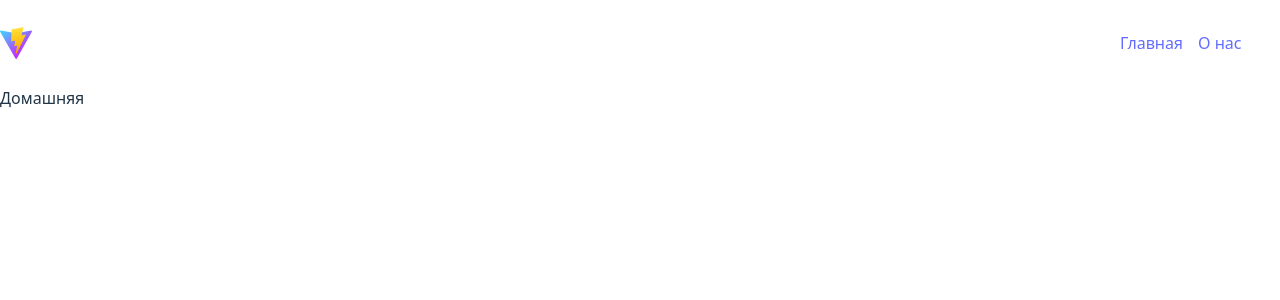
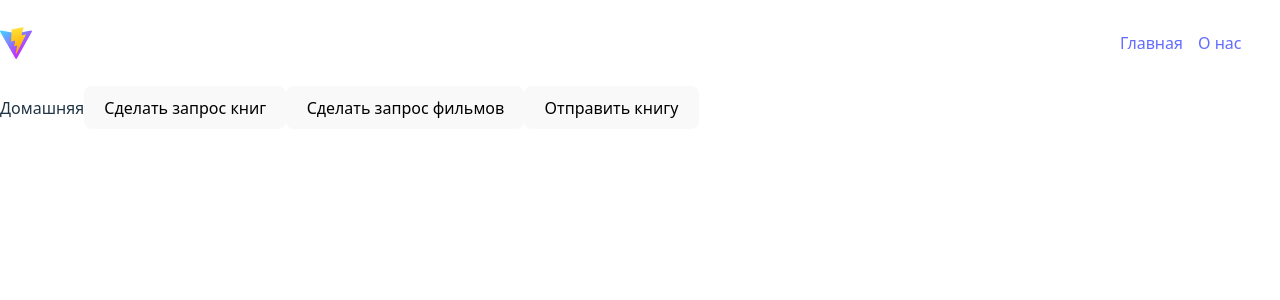
Before and after one commit to ni4egonepridumal/crct_project, a React (Vite) app in the folder new_project/my_project/: page / in a window 1280 px wide. Shown: the top 300 px of the page. Built offline with nearby package versions, Linux system fonts and the light colour scheme.

Commit message:
после занятия с запросами post get

```diff
--- a/new_project/my_project/package.json
+++ b/new_project/my_project/package.json
@@ -10,6 +10,7 @@
     "preview": "vite preview"
   },
   "dependencies": {
+    "axios": "^1.12.2",
     "react": "^19.1.1",
     "react-dom": "^19.1.1",
     "react-hook-form": "^7.65.0",
--- a/new_project/my_project/src/App.jsx
+++ b/new_project/my_project/src/App.jsx
@@ -1,6 +1,22 @@
+import { useState, useEffect } from "react";
 import { Outlet } from "react-router";
 import { Header } from "./components/header/Header";
+import { useNavigate } from "react-router";
 function App() {
+  const navigate = useNavigate();
+
+
+  const isAuth = JSON.parse(localStorage.getItem("token"));
+
+  useEffect(() => {
+    if (isAuth === false) {
+      navigate("/auth");
+    }
+  }, [isAuth, navigate]);
+
+  if (isAuth === false) {
+    return <p>Загрузка</p>;
+  }
   return (
     <div style={{ maxWidth: "1400px", margin: "0 auto" }}>
       <Header />
--- /dev/null
+++ b/new_project/my_project/src/api/index.js
@@ -0,0 +1,5 @@
+import axios from "axios"
+
+export const instance = axios.create({
+    baseURL: "https://dummyjson.com/"
+})
--- a/new_project/my_project/src/components/input/Input.jsx
+++ b/new_project/my_project/src/components/input/Input.jsx
@@ -1,18 +1,9 @@
-// todo - потренироваться и сделать компонент инпута с пропсами, по аналогии с button
 import React from "react";
 
 export const CustomInput = () => {
-  //   const ref = React.useRef("");
   const [value, setValue] = React.useState("text");
   const handleChange = (e) => {
     setValue(e.target.value);
-    // console.log("refValue", ref.current.value);
   };
-
-  return (
-    <>
-      <input value={value} onChange={handleChange} />
-      {/* <button onClick={handleChange}>Вывести значение Ref</button> */}
-    </>
-  );
+  return <input value={value} onChange={handleChange} />;
 };
--- a/new_project/my_project/src/main.jsx
+++ b/new_project/my_project/src/main.jsx
@@ -6,7 +6,7 @@ import { createBrowserRouter } from "react-router";
 import { RouterProvider } from "react-router/dom";
 import { Home } from "./pages/Home.jsx";
 import { About } from "./pages/About.jsx";
-import { Auth } from "./pages/Auth_2/Auth.jsx";
+import { Auth } from "./pages/Auth/Auth.jsx";
 
 const router = createBrowserRouter([
   {
@@ -15,7 +15,6 @@ const router = createBrowserRouter([
     children: [
       { index: true, Component: Home },
       { path: "about", Component: About },
-      // todo - добавить страницу Контакты в роутинг
     ],
   },
   {path: "auth", Component: Auth}
--- a/new_project/my_project/src/pages/Auth/Auth.jsx
+++ b/new_project/my_project/src/pages/Auth/Auth.jsx
@@ -4,6 +4,12 @@ export const Auth = () => {
   const [loginValue, setLoginValue] = useState("");
   const [passwordValue, setPasswordValue] = useState("");
   const [errors, setErrors] = useState("");
+
+
+  // const setAuth = () => {
+  //   localStorage.setItem("token", JSON.stringify(true));
+  // };
+
 
   const handleSubmit = (e) => {
     e.preventDefault();
--- a/new_project/my_project/src/pages/Home.jsx
+++ b/new_project/my_project/src/pages/Home.jsx
@@ -1,4 +1,39 @@
 import { Header } from "../components/header/Header";
+import { instance } from "../api/index";
 export const Home = () => {
-  return <div>Домашняя</div>;
+  const getFetchBooks = async () => {
+    try {
+      const response = await instance.get("product/1");
+      console.log("response", response.data);
+    } catch (error) {
+      console.log("Ошибка запроса", error);
+    }
+  };
+
+  const oneBook = {
+    title: "Unlocking Android",
+    isbn: "1933988673",
+    pageCount: 416,
+    authors: ["W. Frank Ableson", "Charlie Collins", "Robi Sen"],
+  };
+  const postBooks = async () => {
+    try {
+      await instance.post("books", oneBook);
+    } catch (error) {
+      console.log("error", error);
+    }
+  };
+
+  const getFetchMovies = async () => {
+    const response = await instance.get("movies");
+    console.log("response", response.data);
+  };
+  return (
+    <div>
+      Домашняя
+      <button onClick={getFetchBooks}>Сделать запрос книг</button>
+      <button onClick={getFetchMovies}>Сделать запрос фильмов</button>
+      <button onClick={postBooks}>Отправить книгу</button>
+    </div>
+  );
 };
```
Also changed, not shown: 1 other file (tests, documents, lock files or other folders).
